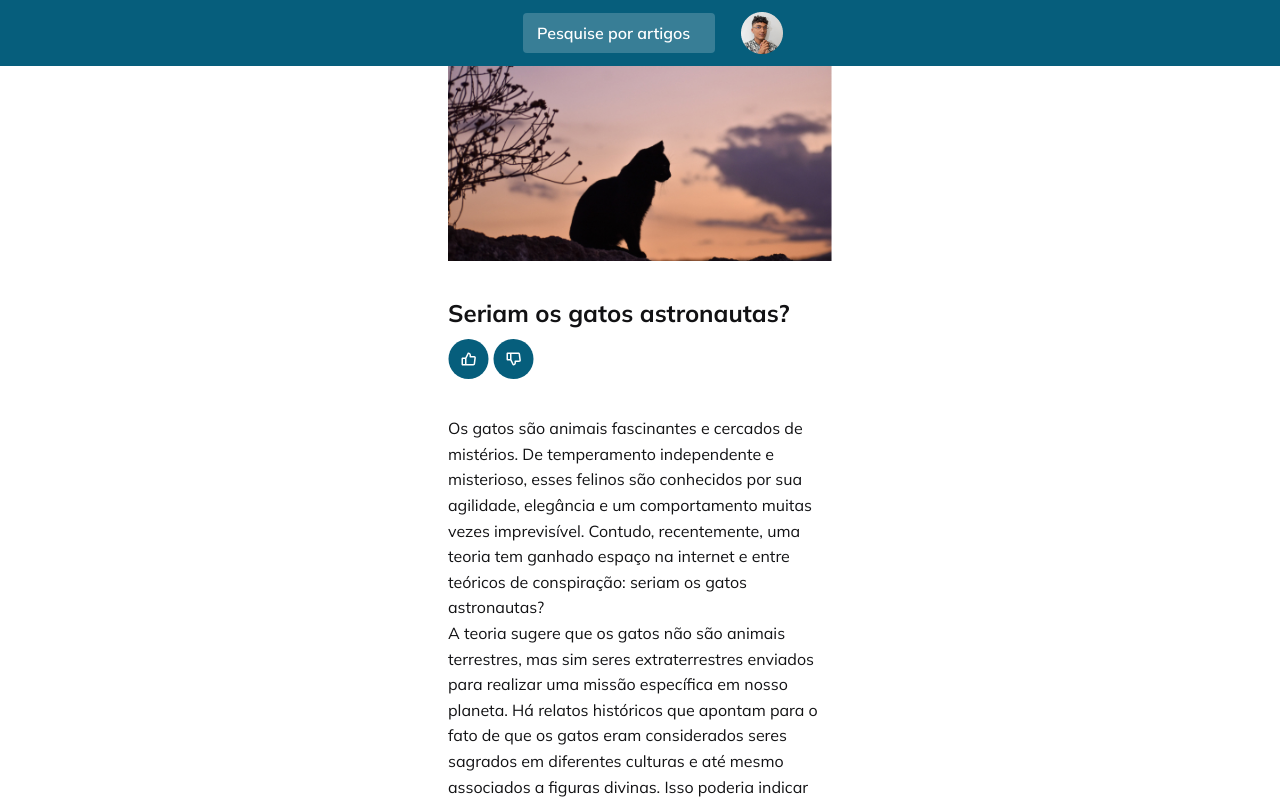
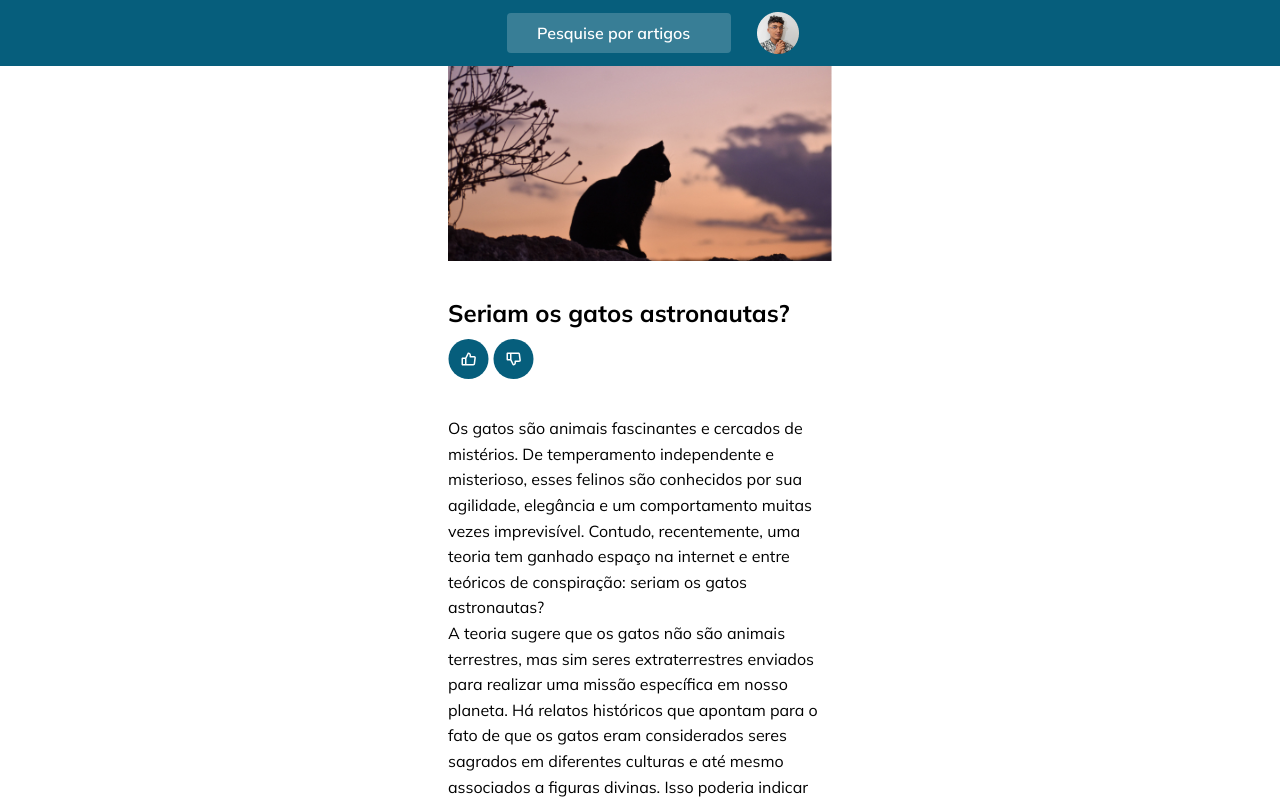
Before and after one commit to erika-nicolly/Blog-de-gatos, a plain HTML site: page index.html in a window 1280 px wide. Shown: the top 800 px of the page. Drawn offline with Linux system fonts and the light colour scheme.

Commit message:
add README.md & style.css

```diff
--- a/style.css
+++ b/style.css
@@ -1,18 +1,10 @@
 * {
   margin: 0;
   padding: 0;
+  box-sizing: border-box;
 
-  box-sizing: border-box;
   -webkit-font-smoothing: antialiased;
   -moz-osx-font-smoothing: grayscale;
-}
-
-html, input, #app {
-  font-family: "Mulish", serif;
-  line-height: 160%;
-  font-weight: 400;
-  font-size: 1.6rem;
-  color: var(--text-primary);
 }
 
 :root {
@@ -22,9 +14,17 @@ html, input, #app {
   --text-sm: 1.4rem
 
   --title-primary: #202024;
-  --text-primary: #121214;
+  --color-text-primary: #121214;
   --footer-color: #387E96;
   --brand-primary: #065e7c;
+}
+
+html, input, #app {
+  font-family: "Mulish", serif;
+  line-height: 160%;
+  font-weight: 400;
+  font-size: 1.6rem;
+  color: var(--text-primary);
 }
 
 .text-sm{
@@ -81,13 +81,19 @@ header form input {
   border: none;
   border-radius: .4rem;
 
+  color: white;
   font-weight: 600;
   line-height: 100%;
+  padding: 0 1.6rem;
 }
 
 header input::placeholder {
   color: white;
   padding: 1.2rem 1.4rem;
+}
+
+header form input:focus {
+  outline: 0;
 }
 
 main h1 {
```
Also changed, not shown: 1 other file.
